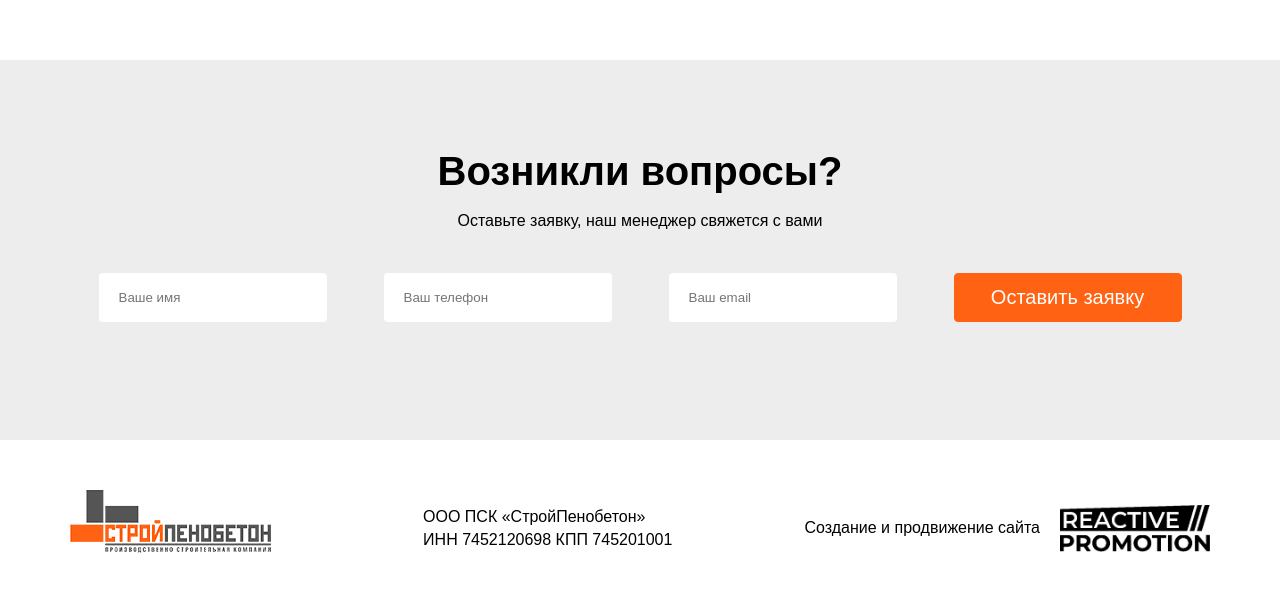
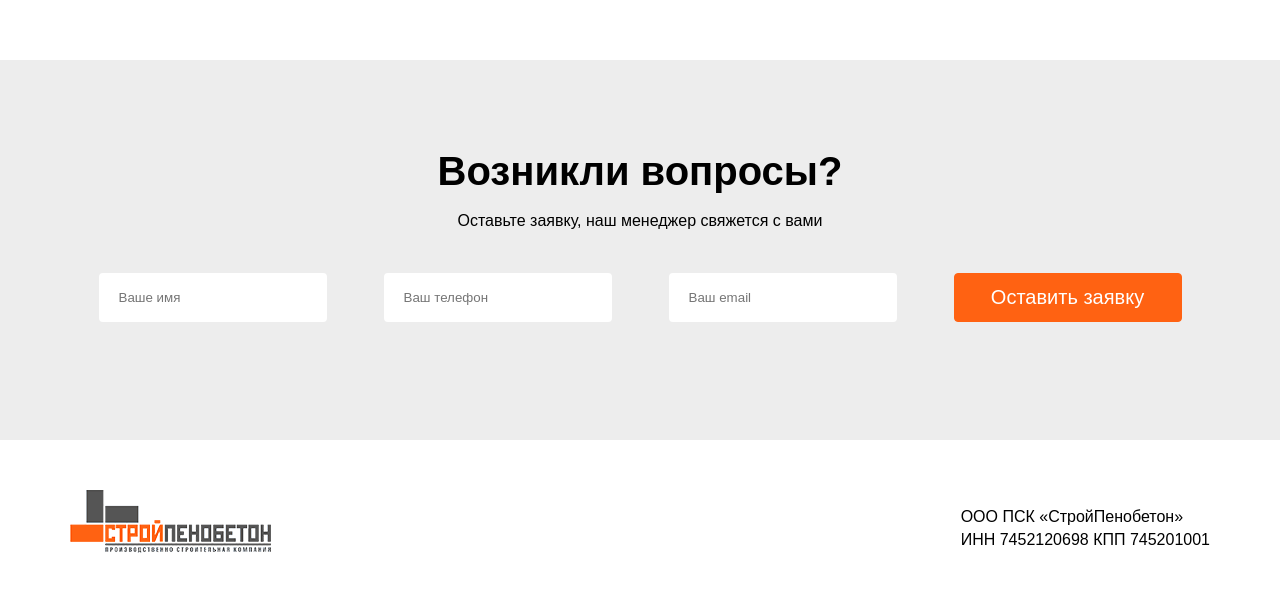
Before and after one commit to mrDen4/spb-landing-new, a website with bundled scripts: page src/template/index.html in a window 1280 px wide. Shown: the part 10820-11411 px from the top of the page. Built offline with nearby package versions, Linux system fonts and the light colour scheme; files whose address does not match are found by name.

Commit message:
delete link

```diff
--- a/src/template/index.html
+++ b/src/template/index.html
@@ -580,10 +580,6 @@
                     <p class="text__text">ООО ПСК «СтройПенобетон»
                         <br> ИНН 7452120698 КПП 745201001</p>
                 </div>
-                <a href="#" target="_blank" class="footer__rp">
-                    <p class="rp__text">Создание и продвижение сайта</p>
-                    <img src="./assets/images/rp-logo.png" alt="logo" class="rp__logo">
-                </a>
             </div>
         </footer>
         <div class="modal__card">
```
Also changed, not shown: build/index.html, 1 other file.
